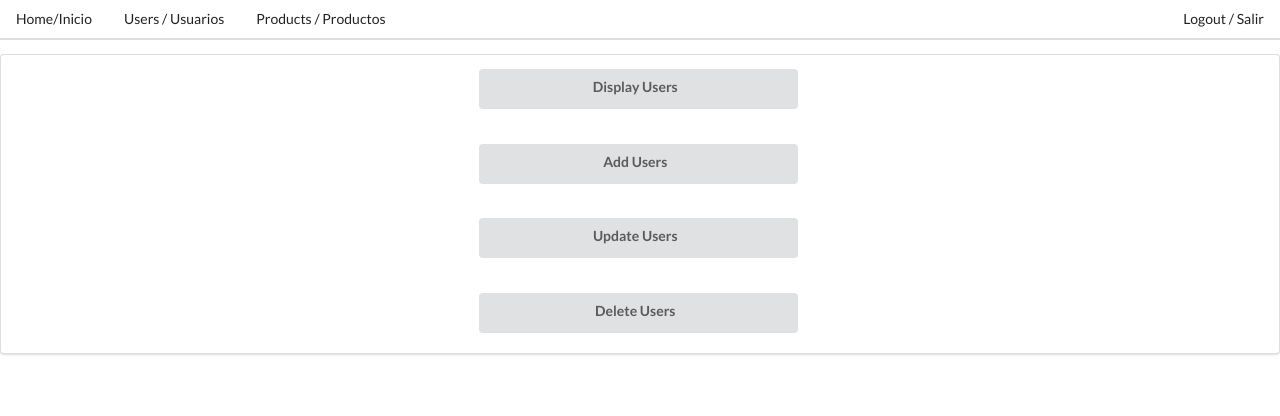
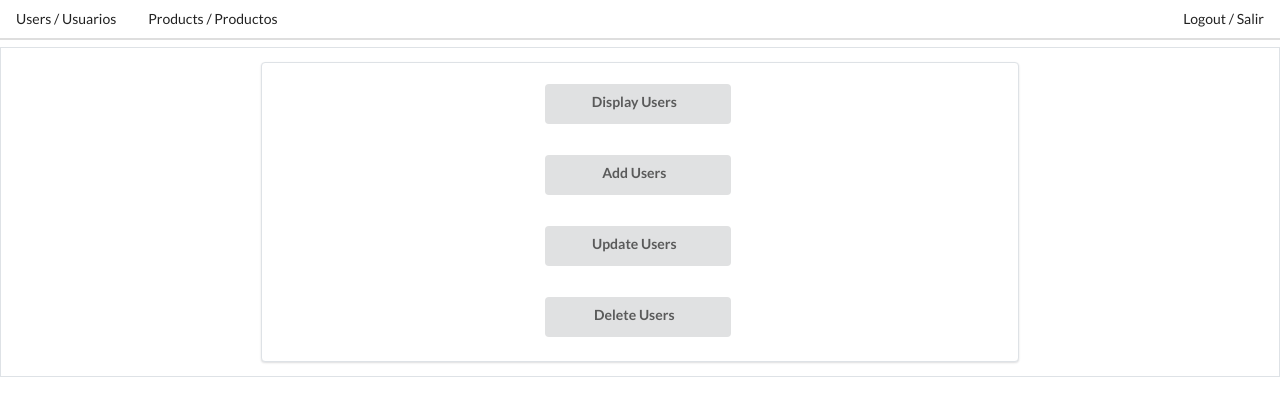
Before and after one commit to CAGuevara/AmigosMeatFrontEnd, a React (Create React App) app: page /users in a window 1280 px wide. Shown: the top 416 px of the page. Built offline with nearby package versions, Linux system fonts and the light colour scheme; no server answers.

Commit message:
Auth Screen

```diff
--- a/src/App.js
+++ b/src/App.js
@@ -22,7 +22,9 @@ const App = () => {
     <div>
       <Nav/>
       <Routes>
+
       <Route path='/' element={<Home />} />
+
       {/* <Route path='login' element={<Login/>} /> */}
       <Route path='users' element={<Users/>}/>
       <Route path='users/AddUsers' element={<AddUsers/>}/>
--- a/src/components/Nav/index.js
+++ b/src/components/Nav/index.js
@@ -2,15 +2,17 @@ import React from 'react';
 import { Link } from 'react-router-dom';
 import { useContext } from 'react';
 import usercontext from '../../contexts/UserContext';
+import Home from '../../pages/home';
+import { useNavigate } from 'react-router-dom';
 
 const Nav = () => {
     const user = useContext(usercontext);
+     const navigateTo = useNavigate();
 
     return (
         <div>
             {
                 !user
-
                     ?
                     <>
                         {console.log("This is the users", user)}
@@ -21,7 +23,7 @@ const Nav = () => {
                             <Link className="ui item" to="cart">
                                 Cart / Carro de Compras
                             </Link>
-                            <Link className="ui item" to="login">
+                            <Link className="ui item" onClick={() => navigateTo('/')} >
                                 Logout / Salir
                             </Link>
 
@@ -30,9 +32,9 @@ const Nav = () => {
                     :
                     <>
                         <div className="ui secondary pointing menu">
-                            <Link className="item" to="/">
+                            {/* <Link className="item" to="/">
                                 Home/Inicio
-                            </Link>
+                            </Link> */}
                             <Link className="item" to="users">
                                 Users / Usuarios
                             </Link>
@@ -40,7 +42,7 @@ const Nav = () => {
                                 Products / Productos
                             </Link>
                             <div className="right menu">
-                                <Link className="ui item" to="login">
+                                <Link className="ui item" to="/">
                                     Logout / Salir
                                 </Link>
 
--- a/src/pages/Users/index.js
+++ b/src/pages/Users/index.js
@@ -27,8 +27,8 @@ const Users = () => {
     }
 
     return (
-        <>
-            <div className="ui centered grid menu stackable" id="users-menu">
+        <div className='mx-auto border p-2 m-2' >
+            <div className="ui centered grid menu stackable mx-auto border p-2 m-2" id="users-menu">
                 <div className="row">
                     <div className="ui four wide column vertical animated button" id="button-align" tabindex="0" onClick={() => navigateTo('/DisplayUsers')}>
                         <div className="visible content">Display Users</div>
@@ -58,7 +58,7 @@ const Users = () => {
 
 
             </div>
-        </>
+        </div>
     );
 }
 
--- a/src/pages/Users/styles.css
+++ b/src/pages/Users/styles.css
@@ -1,12 +1,13 @@
 #users-menu {
 height: 300px;
 /* align-self: center; */
-/* width: 80%; */
+width: 60%;
 }
 #button-align{
     padding: auto;
     text-align: center;
     height: 40px;
+    /* width: 100ex; */
 }
 
 #button-center{
--- a/src/pages/home/index.js
+++ b/src/pages/home/index.js
@@ -35,7 +35,7 @@ const Home = () => {
                 <div className="mb-3">
                     {/* <div id="userHelp" className="form-text">Type your User Name and Password.</div> */}
                     <label htmlFor="exampleInputUser1"
-                        className="form-label">Username</label>
+                        className="form-label">Phone Number / Numero  de Telefono</label>
                     <input
                         type="text"
                         className="form-control"
@@ -47,7 +47,7 @@ const Home = () => {
 
                 </div>
                 <div className="mb-3">
-                    <label htmlFor="exampleInputPassword1" className="form-label">Password</label>
+                    <label htmlFor="exampleInputPassword1" className="form-label">Password / Clave</label>
                     <input type="password" className="form-control" id="exampleInputPassword1" />
                 </div>
 
```
